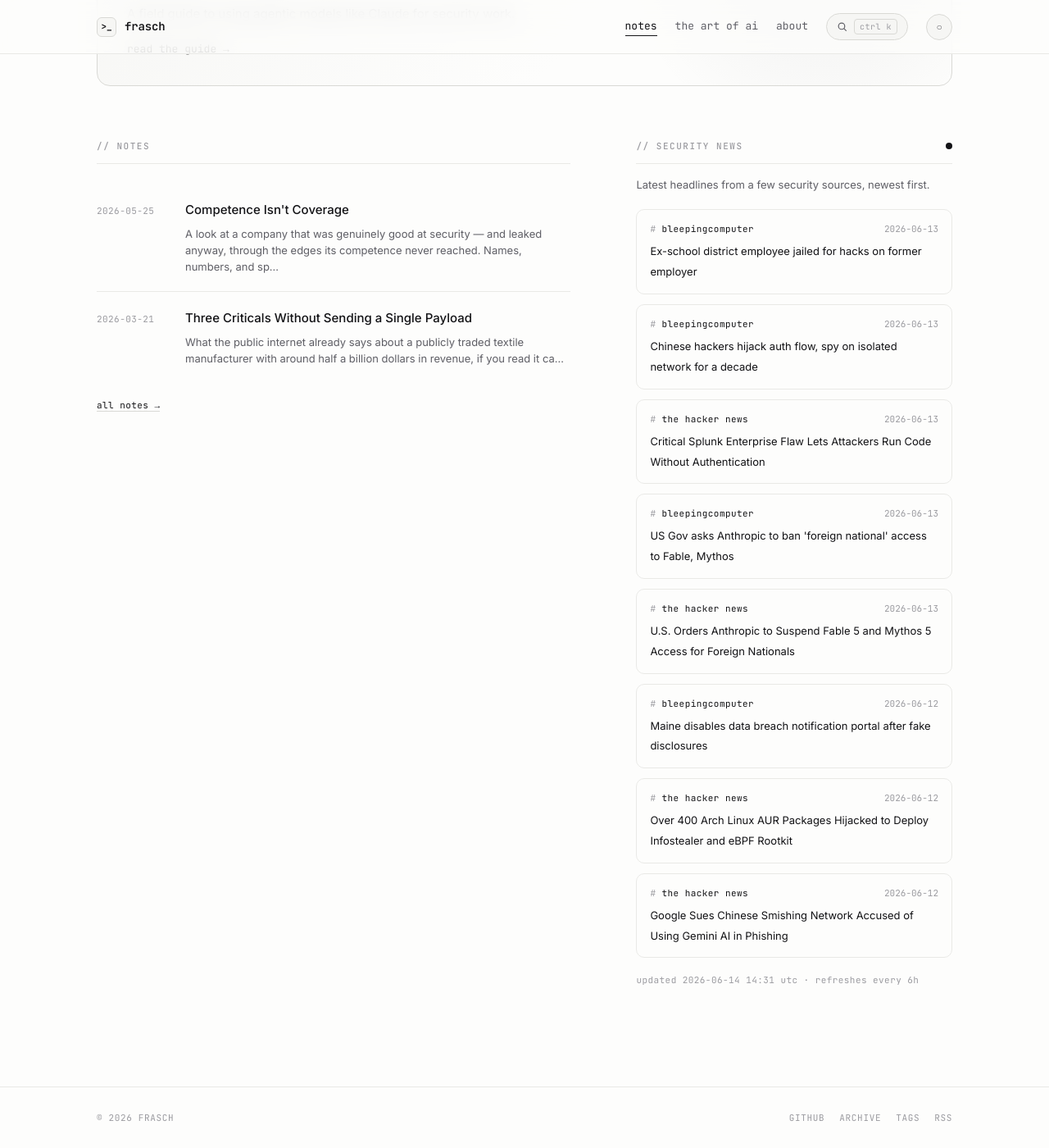
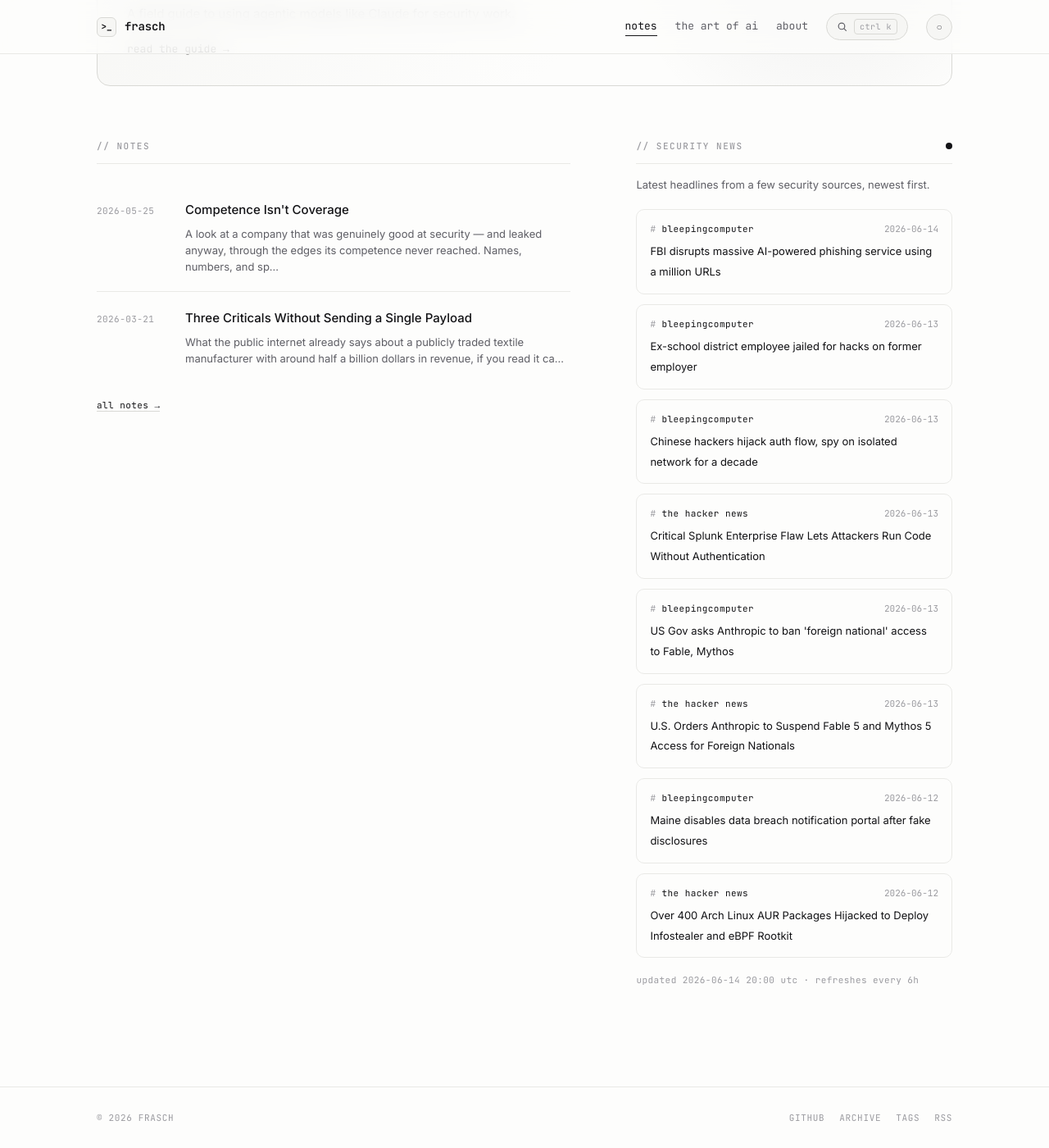
Before and after one commit to whoisfrasch/frasch, a Jekyll site: the page built from index.html, in a window 1280 px wide and 1400 px high, scrolled down 615 px. Shown: the whole window at 82% size. Built offline with Jekyll 4.4.1, drawn with Linux system fonts in a browser that asks for light colours.

Commit message:
Refresh security news feed

```diff
--- a/_data/news.json
+++ b/_data/news.json
@@ -1,6 +1,12 @@
 {
-  "updated": "2026-06-14T14:31:45Z",
+  "updated": "2026-06-14T20:00:09Z",
   "items": [
+    {
+      "source": "bleepingcomputer",
+      "title": "FBI disrupts massive AI-powered phishing service using a million URLs",
+      "link": "https://www.bleepingcomputer.com/news/security/fbi-disrupts-massive-ai-powered-phishing-service-using-a-million-urls/",
+      "date": "2026-06-14T14:36:23Z"
+    },
     {
       "source": "bleepingcomputer",
       "title": "Ex-school district employee jailed for hacks on former employer",
@@ -42,12 +48,6 @@
       "title": "Over 400 Arch Linux AUR Packages Hijacked to Deploy Infostealer and eBPF Rootkit",
       "link": "https://thehackernews.com/2026/06/over-400-arch-linux-aur-packages.html",
       "date": "2026-06-12T19:33:25Z"
-    },
-    {
-      "source": "the hacker news",
-      "title": "Google Sues Chinese Smishing Network Accused of Using Gemini AI in Phishing",
-      "link": "https://thehackernews.com/2026/06/google-sues-chinese-smishing-network.html",
-      "date": "2026-06-12T18:59:32Z"
     }
   ]
 }
```
